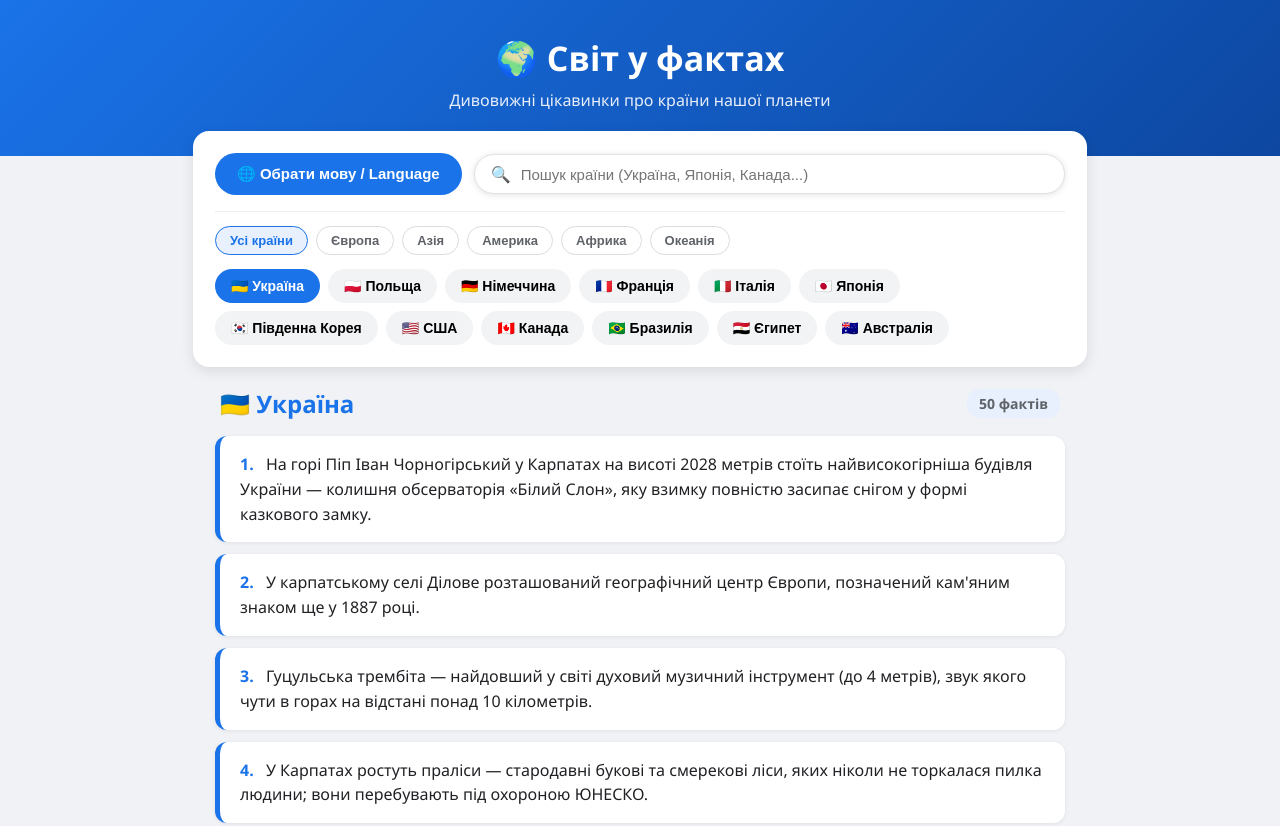
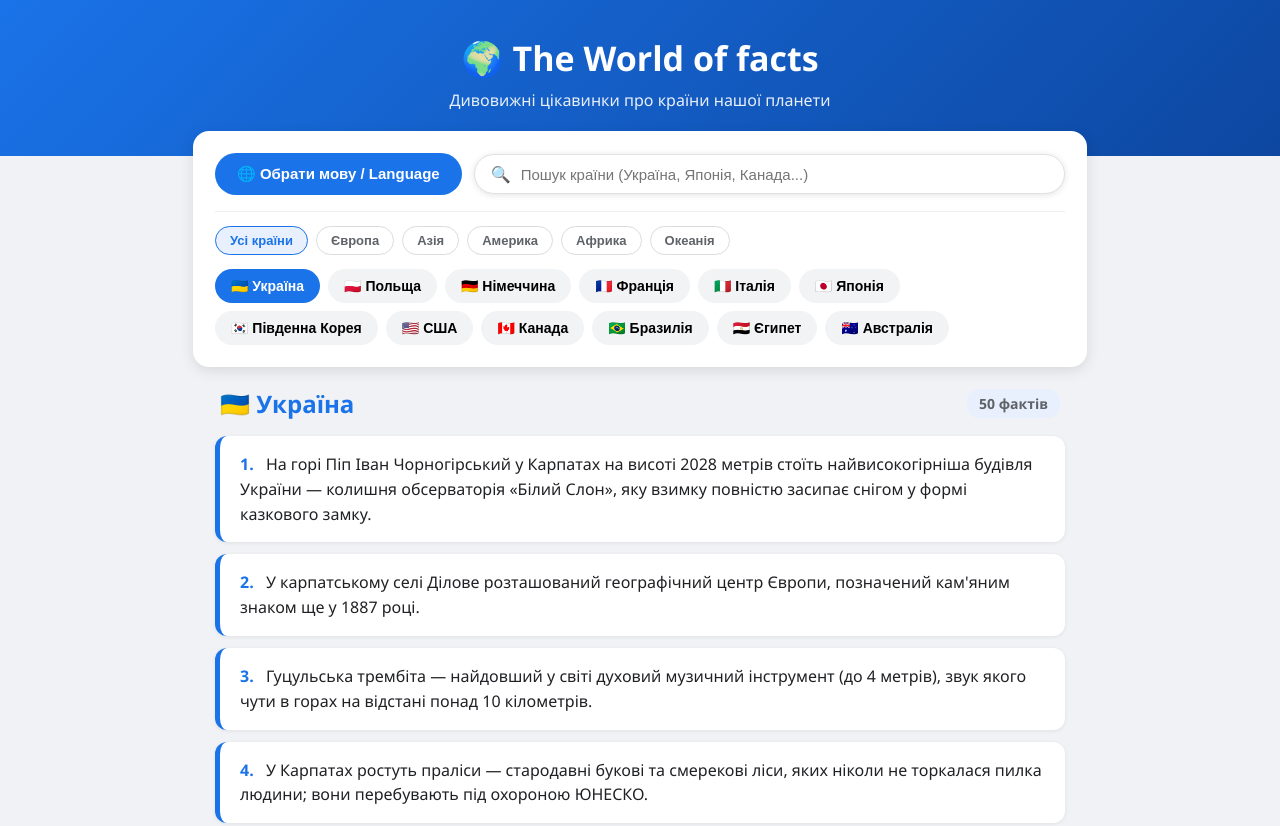
Before and after one commit to huryntaras/the-world-of-facts, a plain HTML site: page index.html in a window 1280 px wide. Shown: the top 826 px of the page. Drawn offline with Linux system fonts and the light colour scheme.

Commit message:
Update index.html

```diff
--- a/index.html
+++ b/index.html
@@ -3,8 +3,8 @@
 <head>
   <meta charset="UTF-8">
   <meta name="viewport" content="width=device-width, initial-scale=1.0">
-  <title>Світ у фактах — дивовижні цікавинки про країни світу</title>
-  <meta name="description" content="Пізнавальний портал «Світ у фактах»: до 50 захопливих та перевірених цікавинок про кожну країну світу, зручний пошук країн та переклад усіма мовами.">
+  <title>The World of facts — дивовижні цікавинки про країни світу</title>
+  <meta name="description" content="Пізнавальний портал «The World of facts»: до 50 захопливих та перевірених цікавинок про кожну країну світу, зручний пошук країн та переклад усіма мовами.">
   <meta name="keywords" content="цікаві факти про країни, світ у фактах, факти про Україну, Карпати, географія, подорожі, енциклопедія країн">
   <style>
     body { font-family: 'Segoe UI', Arial, sans-serif; margin: 0; background: #f0f2f5; color: #202124; }
@@ -50,7 +50,7 @@
 <body>
 
 <header>
-  <h1>🌍 Світ у фактах</h1>
+  <h1>🌍 The World of facts</h1>
   <p>Дивовижні цікавинки про країни нашої планети</p>
 </header>
 
```
